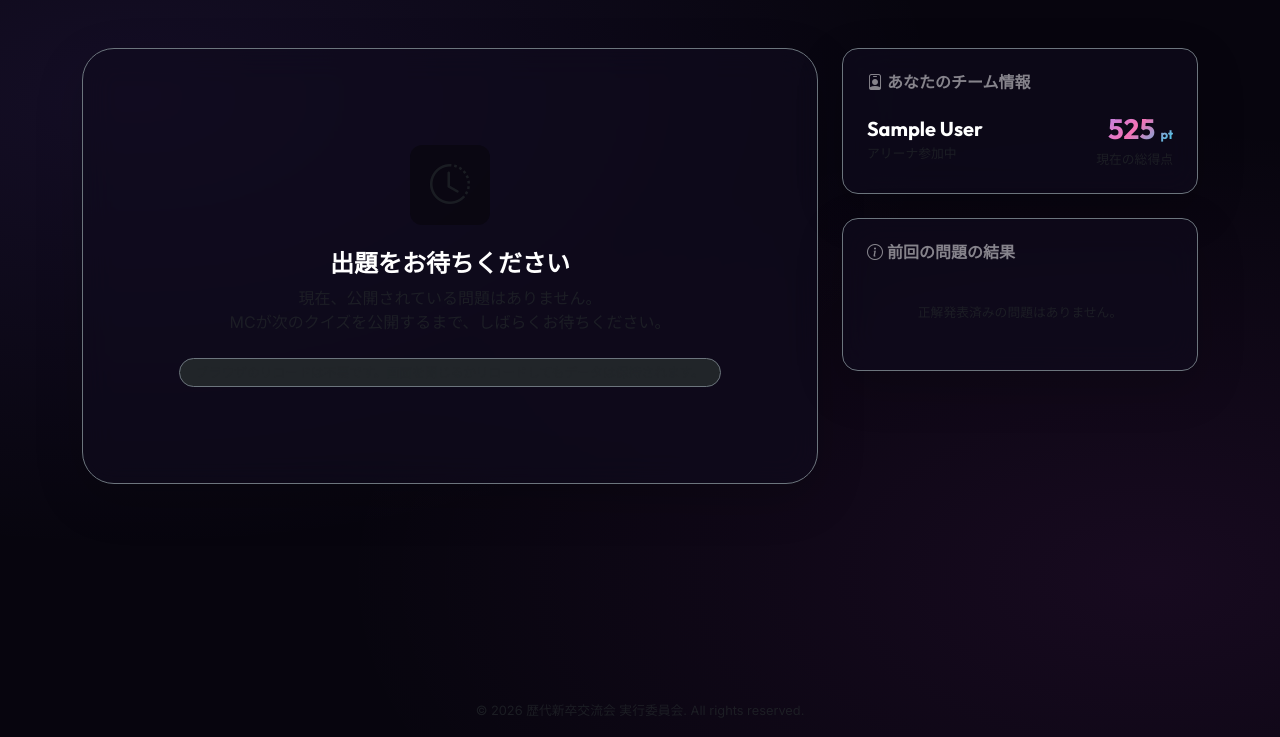
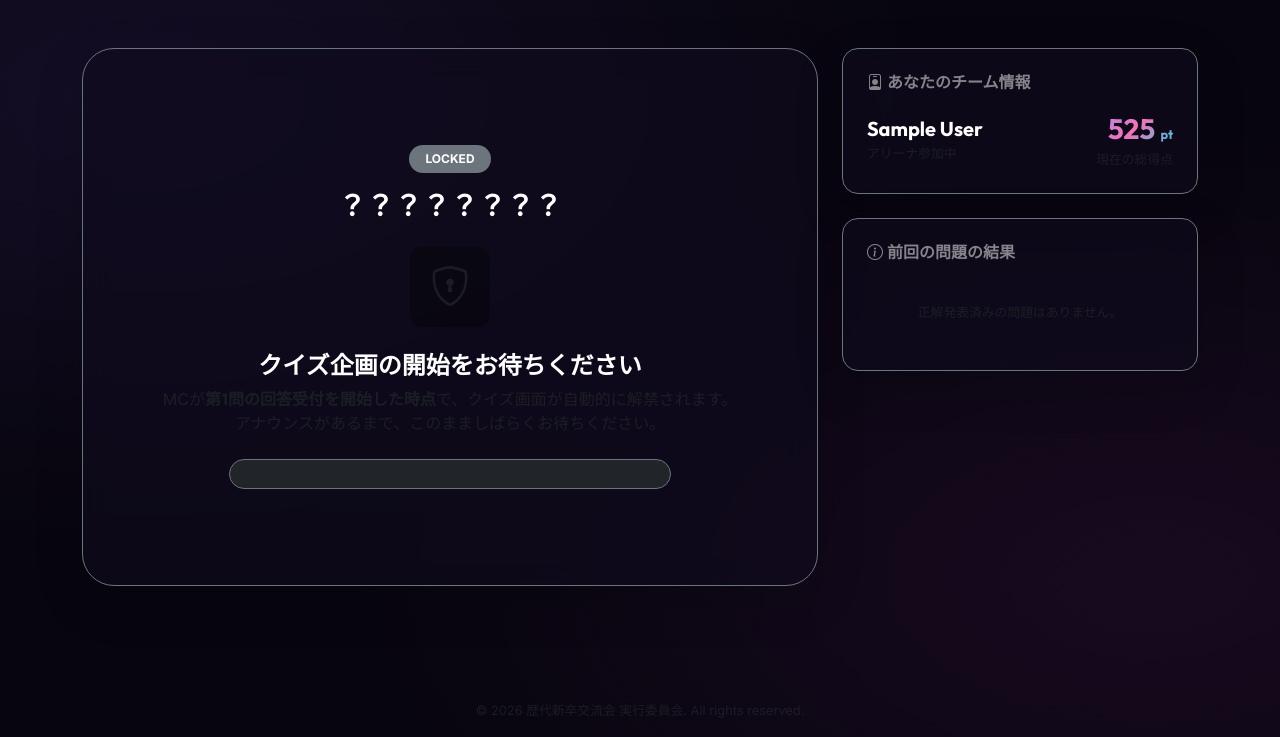
Before and after one commit to kentonakaya/quiz, a Flask app: page /quiz in a window 1280 px wide. Shown: the part 63-800 px from the top of the page. Run offline with Flask 3, Linux system fonts and the light colour scheme; the visitor is signed in with stand-in values (Sample User, id 1); some libraries are stand-ins or nearby versions; some web fonts are replaced.

Commit message:
Add files via upload

```diff
--- a/app.py
+++ b/app.py
@@ -89,9 +89,9 @@ def seed_event_data():
 
     # 2. Sync 9 Bingo Themes
     bingo_themes_data = [
-        "血液型が同じ人がいる",
-        "出身地方が同じ人がいる",
-        "趣味が似ている人がいる",
+        "血液型が同じ",
+        "出身市町村が同じ",
+        "趣味が同じ人がいる",
         "好きな食べ物が同じ",
         "FREE (真ん中)",
         "持っている資格が同じ",
--- a/controller/controllers.py
+++ b/controller/controllers.py
@@ -31,12 +31,18 @@ def admin_required(f):
     return decorated_function
 
 
-# 全テンプレートにQ5の正解発表状態を自動注入する
+# 全テンプレートに状態フラグを自動注入
 @quiz_bp.context_processor
-def inject_q5_status():
+def inject_game_status():
+    # Q1が一度でも active または revealed になったかを判定（＝企画開始されたか）
+    q1 = QuizQuestion.query.filter_by(question_num=1).first()
+    is_q1_activated = q1.status in ["active", "revealed"] if q1 else False
+
+    # Q5が正解発表されたか
     q5 = QuizQuestion.query.filter_by(question_num=5).first()
     is_q5_revealed = q5.status == "revealed" if q5 else False
-    return dict(is_q5_revealed=is_q5_revealed)
+
+    return dict(is_q1_activated=is_q1_activated, is_q5_revealed=is_q5_revealed)
 
 
 # Route: Index Redirect
--- a/templates/base.html
+++ b/templates/base.html
@@ -4,20 +4,15 @@
     <meta charset="UTF-8">
     <meta name="viewport" content="width=device-width, initial-scale=1.0">
     <title>{% block title %}新卒交流会クイズ＆ベット{% endblock %}</title>
-    <!-- Google Fonts -->
     <link rel="preconnect" href="https://fonts.googleapis.com">
     <link rel="preconnect" href="https://fonts.gstatic.com" crossorigin>
     <link href="https://fonts.googleapis.com/css2?family=Dela+Gothic+One&family=Inter:wght@400;500;700&family=Outfit:wght@500;700;900&display=swap" rel="stylesheet">
-    <!-- Bootstrap 5 -->
     <link href="https://cdn.jsdelivr.net/npm/bootstrap@5.3.0/dist/css/bootstrap.min.css" rel="stylesheet">
-    <!-- Bootstrap Icons -->
     <link rel="stylesheet" href="https://cdn.jsdelivr.net/npm/bootstrap-icons@1.10.5/font/bootstrap-icons.css">
-    <!-- Custom CSS -->
     <link rel="stylesheet" href="{{ url_for('static', filename='css/style.css') }}">
     {% block extra_css %}{% endblock %}
 </head>
 <body>
-    <!-- Navbar -->
     <nav class="navbar navbar-expand-lg sticky-top navbar-dark">
         <div class="container">
             <a class="navbar-brand d-flex align-items-center" href="{{ url_for('quiz.index') }}">
@@ -34,17 +29,17 @@
                     {% if not session.get('is_admin') %}
                     <li class="nav-item">
                         <a class="nav-link {% if request.endpoint == 'quiz.bingo' %}active{% endif %}" href="{{ url_for('quiz.bingo') }}">
-                            <i class="bi bi-grid-3x3-gap me-1"></i>ビンゴ共通点
+                            <i class="bi bi-grid-3x3-gap me-1"></i>Mind SHIFT BINGO
                         </a>
                     </li>
                     <li class="nav-item">
                         <a class="nav-link {% if request.endpoint == 'quiz.quiz_view' %}active{% endif %}" href="{{ url_for('quiz.quiz_view') }}">
-                            <i class="bi bi-trophy me-1"></i>4択クイズ
+                            <i class="bi bi-trophy me-1"></i>{% if is_q1_activated %}クイズ企画{% else %}？？？？{% endif %}
                         </a>
                     </li>
                     <li class="nav-item">
                         <a class="nav-link {% if request.endpoint == 'quiz.bet_view' %}active{% endif %}" href="{{ url_for('quiz.bet_view') }}">
-                            <i class="bi bi-cash-coin me-1"></i>{% if is_q5_revealed %}ベット企画{% else %}？？？？{% endif %}
+                            <i class="bi bi-cash-coin me-1"></i>{% if is_q5_revealed %}TD企画{% else %}？？？？{% endif %}
                         </a>
                     </li>
                     {% endif %}
@@ -64,7 +59,6 @@
 
                 <div class="d-flex align-items-center gap-3">
                     {% if not session.get('is_admin') %}
-                    <!-- Show team score dynamically in the header -->
                     <div class="points-badge px-3 py-1.5 rounded-pill d-flex align-items-center gap-2">
                         <span class="text-muted text-xs font-outfit">{{ session.get('team_name') }}</span>
                         {% if is_ranking_visible %}
@@ -85,9 +79,7 @@
         </div>
     </nav>
 
-    <!-- Main Container -->
     <main class="container my-5 flex-grow-1">
-        <!-- Flash Messages -->
         {% with messages = get_flashed_messages(with_categories=true) %}
             {% if messages %}
                 <div class="row mb-4">
@@ -112,20 +104,16 @@
             {% endif %}
         {% endwith %}
 
-        <!-- Content Block -->
         {% block content %}{% endblock %}
     </main>
 
-    <!-- Footer -->
     <footer class="footer mt-auto py-3">
         <div class="container text-center text-muted">
             <span class="text-xs">&copy; 2026 歴代新卒交流会 実行委員会. All rights reserved.</span>
         </div>
     </footer>
 
-    <!-- Bootstrap 5 JS Bundle -->
     <script src="https://cdn.jsdelivr.net/npm/bootstrap@5.3.0/dist/js/bootstrap.bundle.min.js"></script>
-    <!-- SocketIO Client -->
     <script src="https://cdn.socket.io/4.7.2/socket.io.min.js"></script>
     <script>
         const socket = io();
@@ -145,7 +133,6 @@
         });
 
         socket.on('quiz_update', (data) => {
-            // クイズ情報が更新(公開・正解発表など)されたらヘッダーメニューなどの文言を連動させるためリロード
             location.reload();
         });
     </script>
--- a/templates/bet.html
+++ b/templates/bet.html
@@ -16,8 +16,7 @@
                         <i class="bi bi-shield-lock"></i>
                     </div>
                     <p class="text-white-50 px-3">
-                        この企画の詳細は、4択ライブクイズの<strong>第5問の正解発表が完了した時点</strong>で公開されます。<br>
-                        クイズの進行をお楽しみいただきながらそのままお待ちください。
+                        情報公開までお待ちください。
                     </p>
                     <div class="d-inline-block px-3 py-1 rounded-pill bg-dark border border-secondary text-xs text-muted mt-2">
                         自動で切り替わりますので、ページのリロードは不要です。
--- a/templates/login.html
+++ b/templates/login.html
@@ -23,7 +23,7 @@
                         {% endfor %}
                     </select>
 
-                    <label for="team_name_suffix" class="form-label text-white-50 small"><i class="bi bi-pencil-square me-1"></i>チーム名（例: 最強チーム）</label>
+                    <label for="team_name_suffix" class="form-label text-white-50 small"><i class="bi bi-pencil-square me-1"></i>チーム名（例: ガジャイル推進部）</label>
                     <input type="text" class="form-control bg-dark border-secondary text-white rounded-3 py-2.5" id="team_name_suffix" name="team_name_suffix" placeholder="チーム名を入力してください">
                 </div>
 
--- a/templates/quiz.html
+++ b/templates/quiz.html
@@ -1,25 +1,39 @@
 {% extends 'base.html' %}
 
-{% block title %}4択クイズ回答 - 新卒交流会{% endblock %}
+{% block title %}{% if is_q1_activated %}4択クイズ回答{% else %}？？？？{% endif %} - 新卒交流会{% endblock %}
 
 {% block content %}
 <div class="row justify-content-center g-4">
-    <!-- Active Quiz Question Column -->
     <div class="col-lg-8">
         <div class="glass-card shadow-lg p-4 p-md-5 rounded-5 border border-secondary text-center position-relative overflow-hidden">
+
+            {% if not is_q1_activated %}
+                <div class="py-5">
+                    <span class="badge bg-secondary text-white px-3 py-2 rounded-pill fw-bold mb-3">LOCKED</span>
+                    <h2 class="h3 fw-bold text-white mb-4 font-outfit">？？？？？？？？</h2>
+                    <div class="icon-circle bg-dark-50 text-muted mx-auto mb-4" style="width: 80px; height: 80px; font-size: 2.5rem;">
+                        <i class="bi bi-shield-lock"></i>
+                    </div>
+                    <h3 class="h4 fw-bold text-white mb-2 font-outfit">クイズ企画の開始をお待ちください</h3>
+                    <p class="text-muted mb-4">
+                        MCが<strong>第1問の回答受付を開始した時点</strong>で、クイズ画面が自動的に解禁されます。<br>
+                        アナウンスがあるまで、このまましばらくお待ちください。
+                    </p>
+                    <div class="d-inline-block px-3 py-1 rounded-pill bg-dark border border-secondary text-xs text-muted">
+                        画面の切り替えはリアルタイムに行われるため、リロードは不要です。
+                    </div>
+                </div>
+            {% else %}
                 {% if question %}
-                <!-- Step Indicator -->
                     <div class="step-badge px-3 py-1 rounded-pill mb-4 d-inline-block font-outfit text-accent">
                         QUESTION {{ question.question_num }}
                     </div>
 
-                <!-- Question Title -->
                     <h2 class="h3 fw-bold text-white mb-4 lh-base font-outfit">
                         {{ question.question_text }}
                     </h2>
 
                     {% if not submitted %}
-                    <!-- Active Answering Form -->
                         <form action="{{ url_for('quiz.quiz_view') }}" method="POST" id="quizForm" class="mt-4">
                             <input type="hidden" name="quiz_id" value="{{ question.quiz_id }}">
                             <input type="hidden" name="choice" id="selectedChoice" value="">
@@ -59,7 +73,6 @@
                             </button>
                         </form>
                     {% else %}
-                    <!-- Already Submitted State -->
                         <div class="submitted-state mt-4 p-4 rounded-4 bg-dark-50 border border-secondary">
                             <div class="spinner-grow text-accent mb-3" role="status"></div>
                             <h4 class="h5 text-white fw-bold mb-2">あなたのチームは回答を送信しました！</h4>
@@ -81,7 +94,6 @@
                         </div>
                     {% endif %}
                 {% else %}
-                <!-- Waiting State (No Active Question) -->
                     <div class="py-5">
                         <div class="icon-circle bg-dark-50 text-muted mx-auto mb-4" style="width: 80px; height: 80px; font-size: 2.5rem;">
                             <i class="bi bi-clock-history"></i>
@@ -93,12 +105,12 @@
                         </div>
                     </div>
                 {% endif %}
+            {% endif %}
+
         </div>
     </div>
 
-    <!-- Sidebar: Last Question Result & Team Points -->
     <div class="col-lg-4">
-        <!-- Team Status Card -->
         <div class="glass-card shadow-lg p-4 rounded-4 border border-secondary mb-4">
             <h3 class="h6 fw-bold text-white-50 mb-3"><i class="bi bi-person-badge me-1"></i>あなたのチーム情報</h3>
             <div class="d-flex align-items-center justify-content-between">
@@ -118,11 +130,10 @@
             </div>
         </div>
 
-        <!-- Last Answer Summary -->
         <div class="glass-card shadow-lg p-4 rounded-4 border border-secondary">
             <h3 class="h6 fw-bold text-white-50 mb-3"><i class="bi bi-info-circle me-1"></i>前回の問題の結果</h3>
 
-            {% if last_revealed %}
+            {% if is_q1_activated and last_revealed %}
                 <div class="card bg-dark border-secondary p-3 rounded-4">
                     <div class="d-flex align-items-center justify-content-between mb-2">
                         <span class="badge bg-secondary font-outfit text-3xs">QUESTION {{ last_revealed.question_num }}</span>
@@ -171,7 +182,6 @@
 
     function selectChoice(letter, isMultiple, element) {
         if (!isMultiple) {
-            // Single selection mode
             document.querySelectorAll('.choice-btn').forEach(btn => {
                 btn.classList.remove('active', 'border-primary', 'shadow-neon-small');
                 btn.querySelector('.choice-letter').classList.remove('bg-purple');
@@ -179,7 +189,6 @@
             element.classList.add('active', 'border-primary', 'shadow-neon-small');
             document.getElementById('selectedChoice').value = letter;
         } else {
-            // Multiple selection mode
             if (element.classList.contains('active')) {
                 element.classList.remove('active', 'border-primary', 'shadow-neon-small');
                 selectedChoices = selectedChoices.filter(c => c !== letter);
@@ -190,7 +199,6 @@
             document.getElementById('selectedChoice').value = selectedChoices.join('');
         }
 
-        // Enable submit button if at least one choice is selected
         if (document.getElementById('selectedChoice').value.length > 0) {
             document.getElementById('submitBtn').removeAttribute('disabled');
         } else {
@@ -198,11 +206,6 @@
         }
     }
 
-    // MCの操作を反映するためにSocket.IOで通信
-    socket.on('quiz_update', (data) => {
-        location.reload();
-    });
-
     const submitBtn = document.getElementById('submitBtn');
 </script>
 {% endblock %}
```
Also changed, not shown: templates/bingo.html (+4 -3 lines), instance/quiz_event.db. Lines whose indentation alone changed are shown as unchanged.
